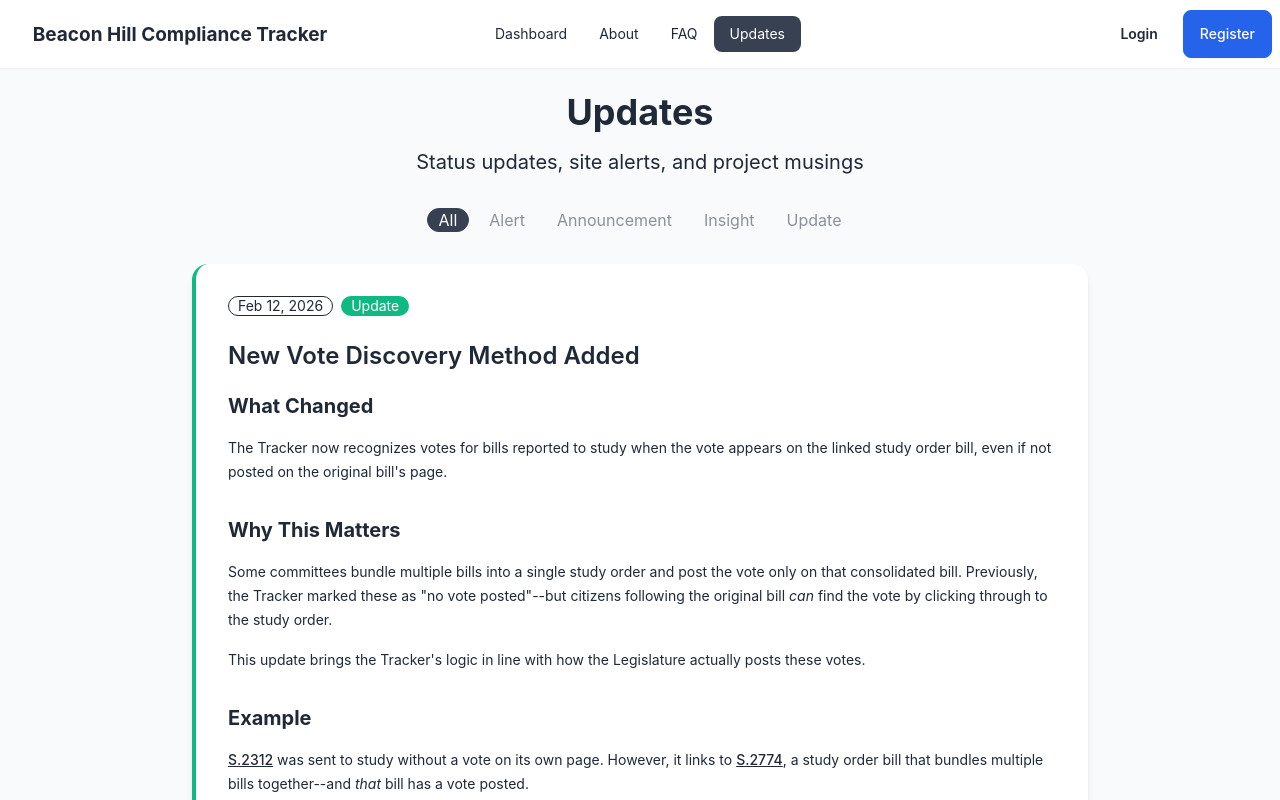
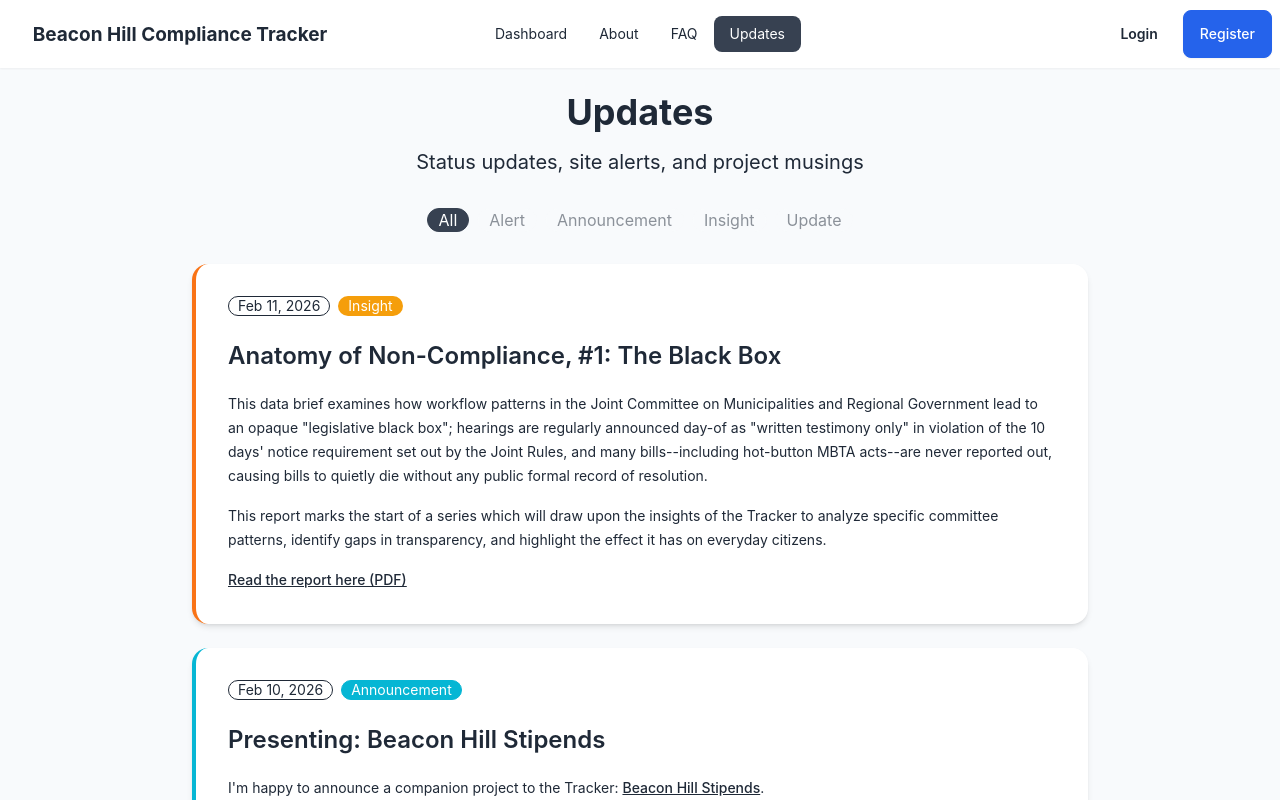
Before and after one commit to arbowl/beacon-hill-tracker, a React (Vite) app in the folder frontend/: page /updates in a window 1280 px wide. Shown: the top 800 px of the page. Built offline with nearby package versions, Linux system fonts and the light colour scheme.

Commit message:
Upload non-compliance anatomy report

```diff
--- a/frontend/src/data/updates.ts
+++ b/frontend/src/data/updates.ts
@@ -263,37 +263,14 @@
   },
   {
     id: 16,
-    date: '2026-02-12',
-    title: 'New Vote Discovery Method Added',
-    content: `## What Changed
+    date: '2026-02-11',
+    title: 'Anatomy of Non-Compliance, #1: The Black Box',
+    content: `
+This data brief examines how workflow patterns in the Joint Committee on Municipalities and Regional Government lead to an opaque "legislative black box"; hearings are regularly announced day-of as "written testimony only" in violation of the 10 days' notice requirement set out by the Joint Rules, and many bills--including hot-button MBTA acts--are never reported out, causing bills to quietly die without any public formal record of resolution.
 
-The Tracker now recognizes votes for bills reported to study when the vote appears on the linked study order bill, even if not posted on the original bill's page.
+This report marks the start of a series which will draw upon the insights of the Tracker to analyze specific committee patterns, identify gaps in transparency, and highlight the effect it has on everyday citizens.
 
-## Why This Matters
-
-Some committees bundle multiple bills into a single study order and post the vote only on that consolidated bill. Previously, the Tracker marked these as "no vote posted"--but citizens following the original bill *can* find the vote by clicking through to the study order.
-
-This update brings the Tracker's logic in line with how the Legislature actually posts these votes.
-
-## Example
-
-**[S.2312](https://malegislature.gov/Bills/194/S2312)** was sent to study without a vote on its own page. However, it links to **[S.2774](https://malegislature.gov/Bills/194/S2774)**, a study order bill that bundles multiple bills together--and *that* bill has a vote posted.
-
-**Before:** S.2312 counted as "no vote posted"
-**Now:** S.2312 counts as having a vote (via the linked study order)
-
-## Important Limitation
-
-**This logic does NOT apply to redrafted bills.**
-
-When a committee redrafts legislation, there's no objective way to determine if the new draft is substantially similar or completely different from the original. The Tracker treats originals and redrafts as separate bills, each requiring their own compliance documentation.
-
-## Impact
-
-This change improves accuracy for bills sent to study orders. It only affects vote compliance--other requirements (notice, deadlines, summaries) remain unchanged.
-
-*Updated February 11, 2026 | Version 1.3.2*
-`,
-    type: 'update'
+[Read the report here (PDF)](/documents/noncompliance_anatomy_1.pdf)`,
+    type: 'insight'
   }
 ]
```
Also changed, not shown: 1 other file (tests, documents, lock files or other folders).
